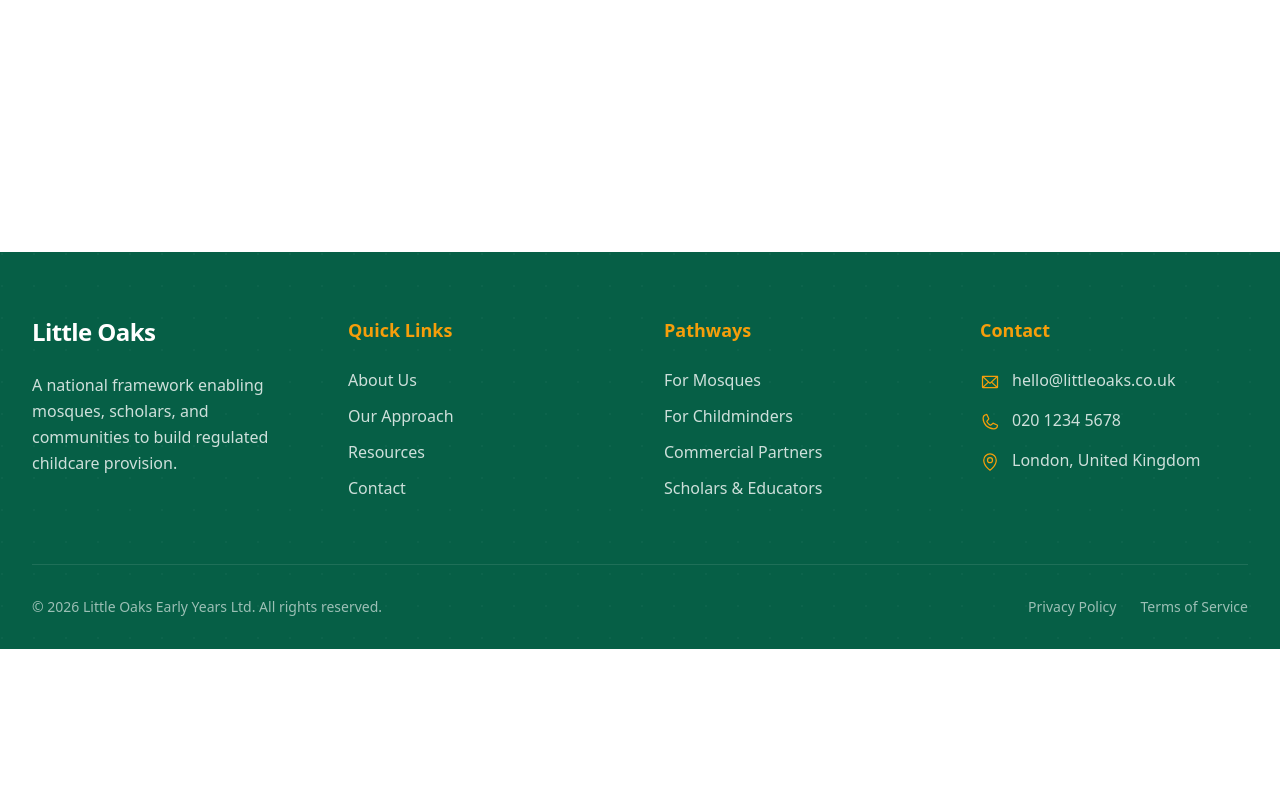
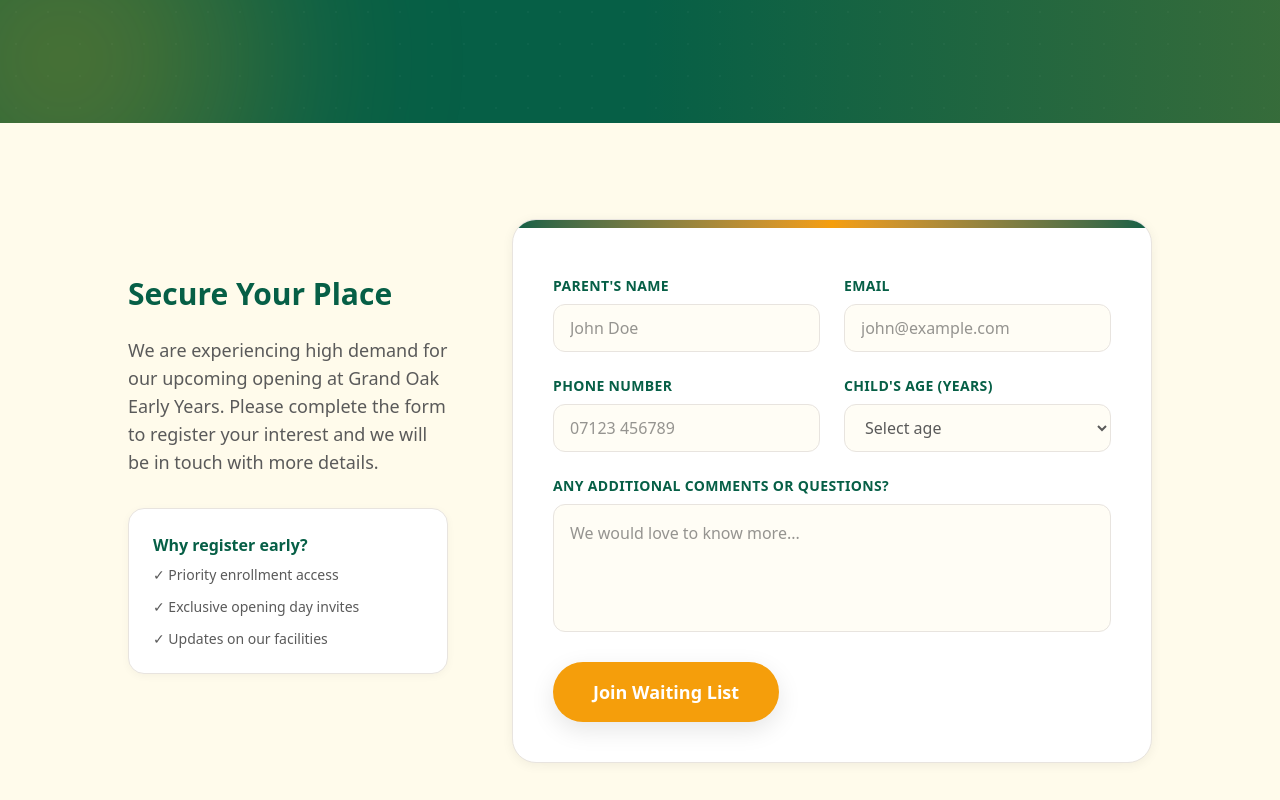
Before and after one commit to tayyibf555-prog/littleoakswebsite, a Next.js app: page /grand-oak-early-years in a window 1280 px wide. Before the commit this address had no page. Shown: the part 620-1420 px from the top of the page. Before the commit the page ends 1269 px from the top, so only its background shows below. Built offline with nearby package versions, Linux system fonts and the light colour scheme.

Commit message:
Rename Gran Oak to Grand Oak

```diff
--- a/app/gran-oak-early-years/page.tsx
+++ b/app/grand-oak-early-years/page.tsx
@@ -3,7 +3,7 @@
 import { ContactForm } from "@/components/sections/ContactForm";
 import { Button } from "@/components/ui/Button";
 
-export default function GranOakEarlyYearsPage() {
+export default function GrandOakEarlyYearsPage() {
     return (
         <main className="flex min-h-screen flex-col">
             {/* Simple Premium Hero */}
@@ -25,7 +25,7 @@
                             NEW LOCATION
                         </span>
                         <h1 className="text-5xl md:text-6xl lg:text-7xl font-bold font-display text-white mb-6 leading-tight">
-                            Gran Oak <br />
+                            Grand Oak <br />
                             <span className="text-honey-gold">Early Years</span>
                         </h1>
                         <p className="text-xl md:text-2xl text-white/80 font-medium mb-10 max-w-2xl leading-relaxed">
@@ -46,7 +46,7 @@
                                 Secure Your Place
                             </h2>
                             <p className="text-slate mb-8 text-lg">
-                                We are experiencing high demand for our upcoming opening at Gran Oak Early Years. Please complete the form to register your interest and we will be in touch with more details.
+                                We are experiencing high demand for our upcoming opening at Grand Oak Early Years. Please complete the form to register your interest and we will be in touch with more details.
                             </p>
                             <div className="p-6 bg-white rounded-2xl shadow-sm border border-light-grey mb-8">
                                 <h3 className="font-bold text-deep-green mb-2">Why register early?</h3>
--- a/components/sections/OurSites.tsx
+++ b/components/sections/OurSites.tsx
@@ -50,13 +50,13 @@
                                         <span className="text-sm font-semibold text-honey-gold uppercase tracking-wider">New Location</span>
                                     </div>
                                     <h3 className="text-3xl font-bold text-deep-green mb-4 group-hover:text-honey-gold transition-colors">
-                                        Gran Oak Early Years
+                                        Grand Oak Early Years
                                     </h3>
                                     <p className="text-slate mb-8 line-clamp-2 md:line-clamp-none">
                                         Our newest dedicated early years setting. Register your interest now to join the waiting list for our upcoming opening.
                                     </p>
                                     <div className="mt-auto inline-flex">
-                                        <Link href="/gran-oak-early-years">
+                                        <Link href="/grand-oak-early-years">
                                             <Button className="bg-deep-green text-white hover:bg-honey-gold shadow-md hover:shadow-lg transition-all group-hover:-translate-y-1">
                                                 Join Waiting List
                                             </Button>
```
